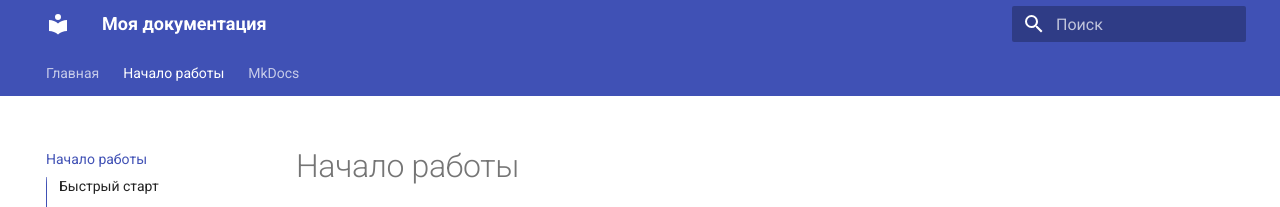
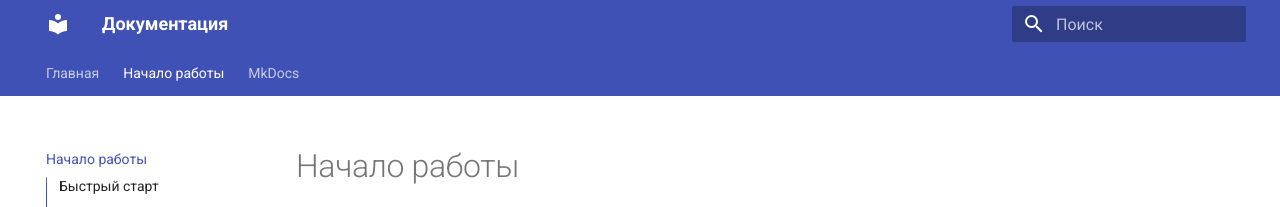
Before and after one commit to agupov1974/mkdocs, an MkDocs documentation site: the page built from docs/getting-started.md, in a window 1280 px wide. Shown: the top 207 px of the page. Built offline with MkDocs 1.6.1 and Material for MkDocs 9.7.7, drawn with Linux system fonts in a browser that asks for light colours; part of the change alters nothing that is shown.

Commit message:
Обновление документации от 2026-06-28 23:55

```diff
--- a/mkdocs.yml
+++ b/mkdocs.yml
@@ -1,7 +1,7 @@
-site_name: Моя документация
-site_description: "Крутой сайт с документацией"
-site_author: "Ваше Имя"
-site_url: "https://ваш-username.github.io/mkdocs/"
+site_name: Документация
+site_description: "Описание используемых продуктов"
+site_author: "Михаил Агупов"
+site_url: "https://agupov1974.github.io/mkdocs/"
 
 theme:
   name: material
```
Also changed, not shown: 1 other file.
